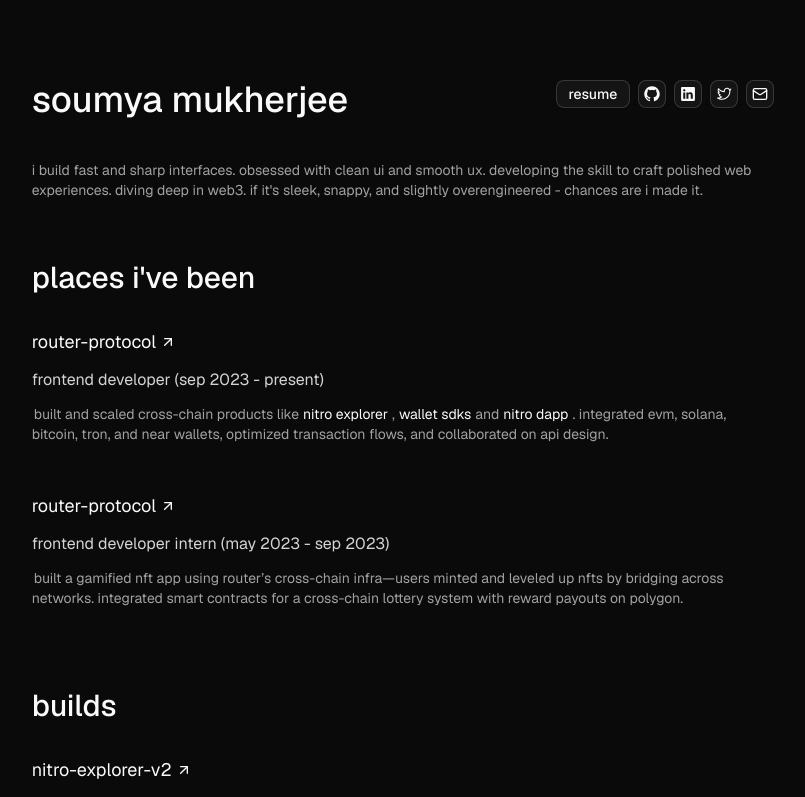
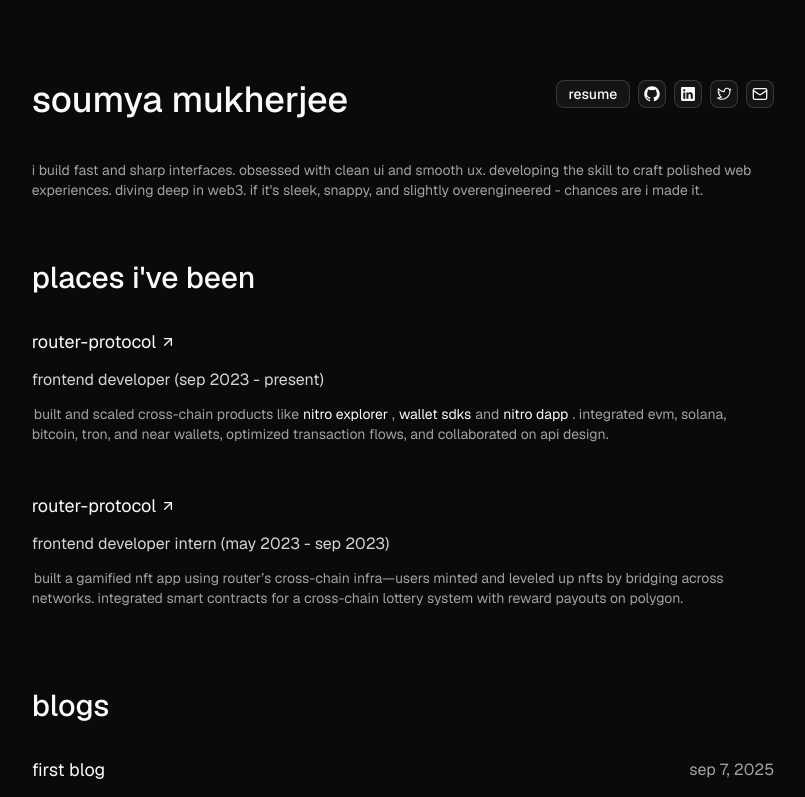
Before and after one commit to 0xdeathstalker/portfolio, a Next.js app: page / in a window 1280 px wide. Shown: the top 797 px of the page, without its empty margins (237-1042 px from the left). Built offline with nearby package versions, Linux system fonts and the light colour scheme; no server answers.

Commit message:
add: blogs section

```diff
--- /dev/null
+++ b/blogs/first-blog.mdx
@@ -0,0 +1,9 @@
+---
+title: "first blog"
+description: "first blog demo"
+date: "September 7, 2025"
+---
+
+This is a demo first blog.
+
+Testing 1, 2, 3, ...
--- a/package.json
+++ b/package.json
@@ -24,10 +24,12 @@
     "lucide-react": "^0.532.0",
     "motion": "^12.23.12",
     "next": "15.4.4",
+    "next-mdx-remote": "^5.0.0",
     "next-themes": "^0.4.6",
     "posthog-js": "^1.258.5",
     "react": "19.1.0",
     "react-dom": "19.1.0",
+    "shiki": "^1.29.2",
     "tailwind-merge": "^3.3.1",
     "zod": "^4.0.14"
   },
--- /dev/null
+++ b/src/app/blog/[slug]/page.tsx
@@ -0,0 +1,29 @@
+import { BlogContent } from "@/components/sections/blog-content";
+import { getBlogBySlug } from "@/lib/actions/blog";
+import { formatDate } from "@/lib/utils";
+import { notFound } from "next/navigation";
+
+type PageProps = {
+  params: Promise<{ slug: string }>;
+};
+
+export default async function Blog({ params }: PageProps) {
+  const slug = (await params).slug;
+  const blog = getBlogBySlug(slug);
+
+  if (!blog) {
+    notFound();
+  }
+
+  return (
+    <section className="mx-auto max-w-[70ch] font-sans px-4 pt-20">
+      <h1 className="text-4xl text-white">{blog.metadata.title}</h1>
+
+      <span>{formatDate(blog.metadata.date)}</span>
+
+      <article className="prose prose-invert prose-headings:text-white prose-a:text-white hover:prose-a:underline">
+        <BlogContent source={blog.content} />
+      </article>
+    </section>
+  );
+}
--- a/src/app/page.tsx
+++ b/src/app/page.tsx
@@ -1,3 +1,4 @@
+import Blogs from "@/components/sections/blogs";
 import Footer from "@/components/sections/footer";
 import Hero from "@/components/sections/hero";
 import Projects from "@/components/sections/projects";
@@ -11,6 +12,8 @@
 
         <Work />
 
+        <Blogs />
+
         <Projects />
       </div>
 
--- /dev/null
+++ b/src/components/sections/blog-content.tsx
@@ -0,0 +1,144 @@
+import { slugify } from "@/lib/utils";
+import { MDXRemote } from "next-mdx-remote/rsc";
+import Link from "next/link";
+import * as React from "react";
+import { codeToHtml } from "shiki";
+
+function Table({ data }: { data: { headers: Array<string>; rows: Array<Array<string>> } }) {
+  let headers = data.headers.map((header, index) => (
+    <th
+      key={index}
+      className="p-2 text-left"
+    >
+      {header}
+    </th>
+  ));
+  let rows = data.rows.map((row, index) => (
+    <tr key={index}>
+      {row.map((cell, cellIndex) => (
+        <td
+          key={cellIndex}
+          className="p-2 text-left"
+        >
+          {cell}
+        </td>
+      ))}
+    </tr>
+  ));
+
+  return (
+    <table className="w-full border-collapse">
+      <thead>
+        <tr>{headers}</tr>
+      </thead>
+      <tbody>{rows}</tbody>
+    </table>
+  );
+}
+
+function CustomLink({ href, ...props }: React.ComponentProps<typeof Link> & { href: string }) {
+  if (href.startsWith("/")) {
+    return (
+      <Link
+        href={href}
+        {...props}
+      >
+        {props.children}
+      </Link>
+    );
+  }
+
+  if (href.startsWith("#")) {
+    return <a {...props} />;
+  }
+
+  return (
+    <a
+      href={href}
+      target="_blank"
+      rel="noopener noreferrer"
+      {...props}
+    />
+  );
+}
+
+function CustomImage(props: React.ImgHTMLAttributes<HTMLImageElement>) {
+  return (
+    <img
+      alt={props.alt}
+      className="rounded-lg"
+      {...props}
+    />
+  );
+}
+
+async function Pre({ children, ...props }: React.HtmlHTMLAttributes<HTMLPreElement>) {
+  const codeElement = React.Children.toArray(children).find(
+    (child) => React.isValidElement(child) && child.type === "code",
+  ) as React.ReactElement<HTMLPreElement> | undefined;
+
+  const className = codeElement?.props.className ?? "";
+  const isCodeBlock = typeof className === "string" && className.startsWith("language-");
+
+  if (isCodeBlock) {
+    const lang = className.split(" ")[0]?.split("-")[1] ?? "";
+
+    if (!lang) {
+      return <code {...props}>{children}</code>;
+    }
+
+    const html = await codeToHtml(String(codeElement?.props.children), {
+      lang,
+      themes: {
+        dark: "poimandres",
+        light: "github-light-default",
+      },
+    });
+
+    return <div dangerouslySetInnerHTML={{ __html: html }} />;
+  }
+
+  return <pre {...props}>{children}</pre>;
+}
+
+function createHeading(level: number) {
+  const HeadingComponent = ({ children }: { children: React.ReactNode }) => {
+    const childrenString = React.Children.toArray(children).join("");
+    const slug = slugify(childrenString);
+    return React.createElement(`h${level}`, { id: slug }, [
+      React.createElement(
+        "a",
+        {
+          href: `#${slug}`,
+          key: `link-${slug}`,
+          className: "anchor",
+        },
+        children,
+      ),
+    ]);
+  };
+  HeadingComponent.displayName = `Heading${level}`;
+  return HeadingComponent;
+}
+
+const components = {
+  a: CustomLink,
+  img: CustomImage,
+  h1: createHeading(1),
+  h2: createHeading(2),
+  h3: createHeading(3),
+  h4: createHeading(4),
+  h5: createHeading(5),
+  h6: createHeading(6),
+  pre: Pre,
+  Table,
+};
+
+export function BlogContent(props: any) {
+  return (
+    <MDXRemote
+      {...props}
+      components={{ ...components, ...(props.components ?? {}) }}
+    />
+  );
+}
--- /dev/null
+++ b/src/components/sections/blogs.tsx
@@ -0,0 +1,49 @@
+import { getBlogs } from "@/lib/actions/blog";
+import Link from "next/link";
+
+// sorting by date - latest blogs
+const blogs = getBlogs().sort((a, b) => new Date(b.metadata.date).getTime() - new Date(a.metadata.date).getTime());
+
+export default function Blogs() {
+  return (
+    <section
+      id="blogs"
+      className="py-10"
+    >
+      <h1 className="text-3xl font-medium mb-8 group w-fit">blogs</h1>
+      <div className="space-y-12">
+        {blogs.map((blog) => (
+          <BlogItem
+            key={blog.slug}
+            slug={blog.slug}
+            title={blog.metadata.title}
+            date={blog.metadata.date}
+          />
+        ))}
+      </div>
+    </section>
+  );
+}
+
+function BlogItem({ slug, title, date }: { slug: string; title: string; date: string }) {
+  const formattedDate = new Date(date)
+    .toLocaleDateString("en-US", {
+      month: "short",
+      day: "numeric",
+      year: "numeric",
+    })
+    .toLowerCase();
+
+  return (
+    <div className="flex items-center justify-between">
+      <Link
+        href={`/blog/${slug}`}
+        className="relative group hover:text-background text-lg"
+      >
+        {title}
+        <div className="-z-10 absolute bottom-1 w-0 h-[calc(theme(fontSize.lg)*theme(lineHeight.tight))] group-hover:w-full dark:bg-neutral-100 bg-neutral-900 transition-all ease-[cubic-bezier(0.785,0.135,0.15,0.86)]" />
+      </Link>
+      <span className="text-muted-foreground">{formattedDate}</span>
+    </div>
+  );
+}
--- /dev/null
+++ b/src/lib/actions/blog.ts
@@ -0,0 +1,66 @@
+import fs from "fs";
+import path from "path";
+import { FrontmatterParseResult, MDXFileData, Metadata } from "@/lib/types";
+
+export function getBlogs(): Array<MDXFileData> {
+  return getMDXData(path.join(process.cwd(), "blogs"));
+}
+
+export function getBlogBySlug(slug: string): MDXFileData | null {
+  return getBlogs().find((post) => post.slug === slug) ?? null;
+}
+
+function parseFrontmatter(fileContent: string): FrontmatterParseResult {
+  const frontmatterRegex = /---\s*([\s\S]*?)\s*---/;
+  const match = frontmatterRegex.exec(fileContent);
+
+  if (!match) {
+    throw new Error("No formatter found");
+  }
+
+  const frontmatter = match[1];
+
+  if (!frontmatter) {
+    throw new Error("No formatter found");
+  }
+
+  const content = fileContent.replace(frontmatterRegex, "").trim();
+  const frontmatterLines = frontmatter.trim().split("\n");
+  const metadata: Partial<Metadata> = {};
+
+  frontmatterLines.forEach((line) => {
+    const [key, ...values] = line.split(": ");
+    let value = values.join(": ").trim();
+    value = value.replace(/^['"](.*)['"]$/, "$1");
+    if (key && value) {
+      metadata[key.trim() as keyof Metadata] = value;
+    }
+  });
+
+  return { metadata: metadata as Metadata, content };
+}
+
+function getMDXFiles(dir: string): Array<string> {
+  return fs.readdirSync(dir).filter((file) => path.extname(file) === ".mdx");
+}
+
+function readMDXFile(filePath: string): FrontmatterParseResult {
+  const rawContent = fs.readFileSync(filePath, "utf-8");
+
+  return parseFrontmatter(rawContent);
+}
+
+export function getMDXData(dir: string): Array<MDXFileData> {
+  const mdxFiles = getMDXFiles(dir);
+
+  return mdxFiles.map((file) => {
+    const { metadata, content } = readMDXFile(path.join(dir, file));
+    const slug = path.basename(file, path.extname(file));
+
+    return {
+      metadata,
+      slug,
+      content,
+    };
+  });
+}
--- a/src/lib/utils/index.ts
+++ b/src/lib/utils/index.ts
@@ -4,3 +4,22 @@
 export function cn(...inputs: ClassValue[]) {
   return twMerge(clsx(inputs));
 }
+
+export function formatDate(date: string) {
+  return new Date(date).toLocaleDateString("en-US", {
+    year: "numeric",
+    month: "long",
+    day: "numeric",
+  });
+}
+
+export function slugify(str: string) {
+  return str
+    .toString()
+    .toLowerCase()
+    .trim() // remove whitespace from both ends of a string
+    .replace(/\s+/g, "-") // replace spaces with -
+    .replace(/&/g, "-and-") // replace & with 'and'
+    .replace(/[^\w\-]+/g, "") // remove all non-word characters except for -
+    .replace(/\-\-+/g, "-"); // replace multiple - with single -
+}
--- a/src/styles/globals.css
+++ b/src/styles/globals.css
@@ -177,3 +177,46 @@
   color: var(--background);
   background: var(--foreground);
 }
+
+/* mdx content styles */
+.shiki,
+.shiki span {
+  color: var(--shiki-dark) !important;
+  background-color: var(--shiki-dark-bg) !important;
+  font-family: var(--font-geist-mono), monospace !important;
+}
+
+.prose a:not(.anchor) {
+  @apply text-accent-foreground no-underline hover:underline;
+}
+
+.prose a.anchor {
+  @apply relative no-underline;
+}
+
+.prose a.anchor:hover::before {
+  @apply opacity-100;
+}
+
+.prose pre {
+  @apply overflow-x-auto border border-border bg-background my-4 rounded;
+}
+
+.prose code:not(pre code) {
+  @apply px-1 py-0.5 text-sm border border-gray-700 rounded text-gray-200;
+}
+
+.prose code:not(pre code)::before,
+.prose code:not(pre code)::after {
+  content: none;
+}
+
+.prose pre code {
+  @apply p-4 block bg-transparent;
+  border: initial;
+  line-height: 1.6;
+}
+
+.prose code span {
+  @apply font-medium text-gray-200;
+}
```
Also changed, not shown: src/lib/types/index.ts (+16 -0 lines), 1 other file (tests, documents, lock files or other folders).
